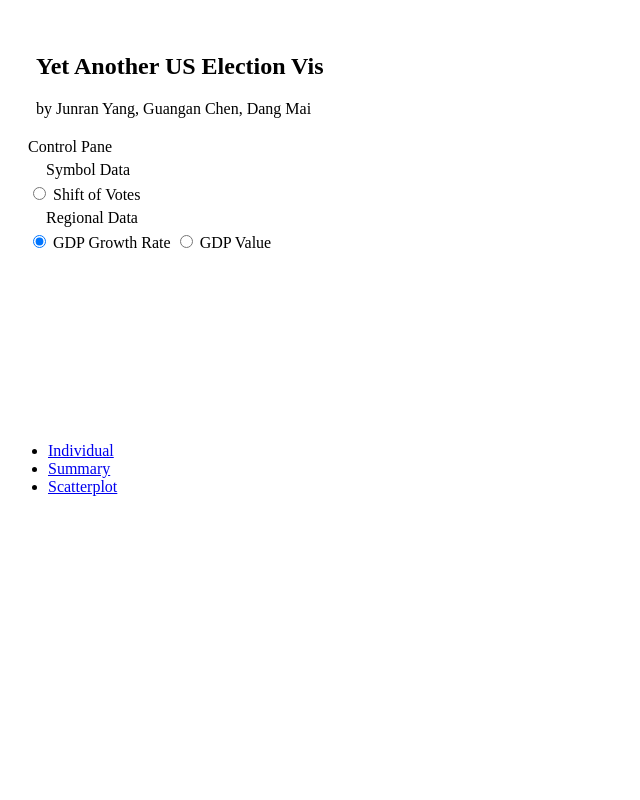
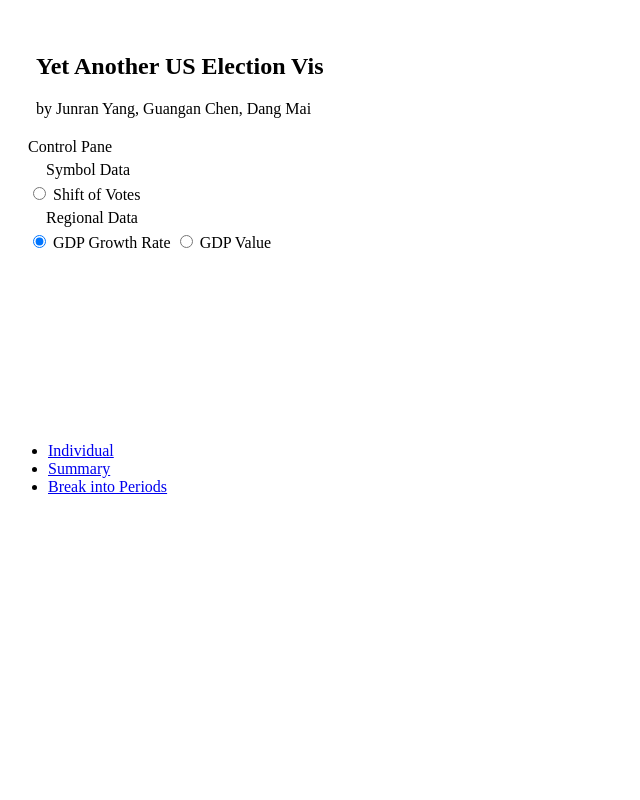
Before and after one commit to Joilence/Yet-Another-US-Election-Vis, a website: page public/index.html in a window 1280 px wide. Shown: the top 800 px of the page, without its empty margins (0-640 px from the left). Drawn offline with Linux system fonts and the light colour scheme.

Commit message:
update: name of tab

```diff
--- a/public/index.html
+++ b/public/index.html
@@ -150,7 +150,7 @@
                             </li>
                             <li class="nav-item">
                                 <a class="nav-link" href="#sctplot" role="tab" aria-controls="sct"
-                                    aria-selected="false">Scatterplot</a>
+                                    aria-selected="false">Break into Periods</a>
                             </li>
                         </ul>
                     </div>
```
